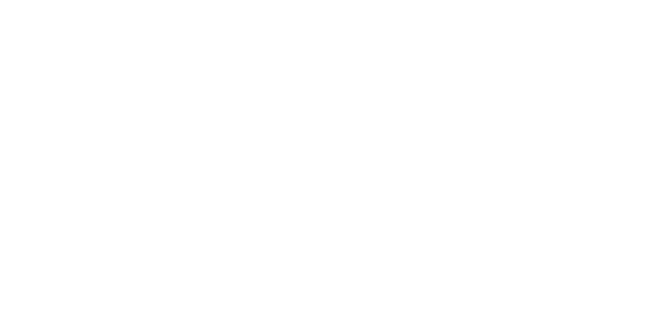
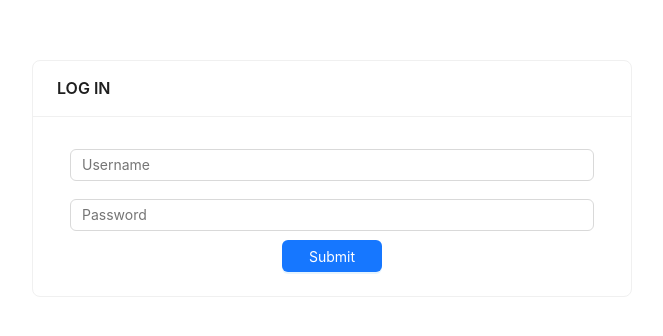
Before and after one commit to BankProject-DBMS/BankProject-DBMS, a React (Create React App) app in the folder frontend/: page /employeeLogin in a window 1280 px wide. Before the commit this address had no page. Shown: the part 340-676 px from the top of the page, without its empty margins (288-951 px from the left). Built offline with nearby package versions, Linux system fonts and the light colour scheme.

Commit message:
employee Login started

```diff
--- a/frontend/src/App.js
+++ b/frontend/src/App.js
@@ -14,6 +14,7 @@ import FixedDepositReg from './Forms/FixedDepositReg';
 import LoanReg from './Forms/LoanReg';
 import LoanList from './Forms/LoanList';
 import CustomerLogin from './pages/LoginPages/CustomerLogin';
+import EmployeeLogin from './pages/LoginPages/EmployeeLogin';
 import RequireAuth from './utils/RequireAuth';
 
 // import for customer portal
@@ -35,7 +36,15 @@ function App() {
         <Routes>
           {/* // employee portal */}
           <Route path='/employeePortal'>
-            <Route exact path='/employeePortal' element={<EmployeeHome />} />
+            <Route
+              exact
+              path='/employeePortal'
+              element={
+                <RequireAuth role={role} redirectTo='/employeeLogin'>
+                  <EmployeeHome />
+                </RequireAuth>
+              }
+            />
             <Route path='customer-register' element={<CustomerReg />} />
             <Route path='customer-list' element={<CustomerList />} />
             <Route path='customer/:customerId' element={<CustomerEditor />} />
@@ -47,6 +56,13 @@ function App() {
             />
             <Route path='loan-register' element={<LoanReg />} />
             <Route path='loan-list' element={<LoanList />} />
+          </Route>
+          <Route path='/employeeLogin'>
+            <Route
+              exact
+              path='/employeeLogin'
+              element={<EmployeeLogin className='customer-login' />}
+            />
           </Route>
 
           {/* // customer portal */}
--- a/frontend/src/api/auth.js
+++ b/frontend/src/api/auth.js
@@ -9,8 +9,9 @@ axios.interceptors.request.use((config) => {
   return config;
 });
 
-export async function customerLogin(credentials) {
+export async function login(credentials) {
   try {
+    if (credentials.role === 'customer') {
       const response = await axios.post(`${HOST}/login/customer`, credentials);
       if (response.data.auth === 'success') {
         localStorage.setItem('token', response.data.token);
@@ -19,6 +20,17 @@ export async function customerLogin(credentials) {
         return response.data;
       } else {
         return await Promise.reject(response.data.message);
+      }
+    } else if (credentials.role === 'employee') {
+      const response = await axios.post(`${HOST}/login/employee`, credentials);
+      if (response.data.auth === 'success') {
+        localStorage.setItem('token', response.data.token);
+        localStorage.setItem('tokenExpiration', Date.now() + 900000);
+        localStorage.setItem('role', response.data.role);
+        return response.data;
+      } else {
+        return await Promise.reject(response.data.message);
+      }
     }
   } catch (error) {
     return await Promise.reject('Login Error: ', error);
--- a/frontend/src/pages/LoginPages/CustomerLogin.js
+++ b/frontend/src/pages/LoginPages/CustomerLogin.js
@@ -1,6 +1,6 @@
 import { Formik, Form, Field, ErrorMessage } from 'formik';
 import { Button, Card } from 'antd';
-import { customerLogin } from '../../api/auth';
+import { login } from '../../api/auth';
 import * as Yup from 'yup';
 import { useNavigate } from 'react-router-dom';
 // Use this instead https://github.com/jannikbuschke/formik-antd
@@ -16,8 +16,9 @@ export default function CustomerLogin() {
     const loginDetails = {
       userName: values.username,
       password: values.password,
+      role: 'customer',
     };
-    customerLogin({ loginDetails })
+    login({ loginDetails })
       .then((response) => {
         console.log(response);
         setSubmitting(false);
--- a/frontend/src/pages/LoginPages/EmployeeLogin.js
+++ b/frontend/src/pages/LoginPages/EmployeeLogin.js
@@ -0,0 +1,88 @@
+import { Formik, Form, Field, ErrorMessage } from 'formik';
+import { Button, Card } from 'antd';
+import { login } from '../../api/auth';
+import * as Yup from 'yup';
+import { useNavigate } from 'react-router-dom';
+// Use this instead https://github.com/jannikbuschke/formik-antd
+export default function EmployeeLogin() {
+  const customerRegSchema = Yup.object().shape({
+    username: Yup.string().required(),
+  });
+
+  const navigate = useNavigate();
+
+  const handleSubmit = (values, { setSubmitting }) => {
+    setSubmitting(true);
+    const loginDetails = {
+      userName: values.username,
+      password: values.password,
+      role: 'employee',
+    };
+    login({ loginDetails })
+      .then((response) => {
+        console.log(response);
+        setSubmitting(false);
+      })
+      .then(() => {
+        navigate('/employeePortal');
+      });
+  };
+  return (
+    <div className='login-box'>
+      <Card hoverable title='LOG IN' style={{ width: 600 }}>
+        <Formik
+          initialValues={{
+            username: '',
+            password: '',
+          }}
+          validationSchema={customerRegSchema}
+          onSubmit={handleSubmit}
+        >
+          {(props) => {
+            const errorInputStyle = {
+              borderColor: 'red',
+            };
+            return (
+              <Form className='customer--reg--form'>
+                <span>
+                  <Field
+                    type='text'
+                    name='username'
+                    placeholder='Username'
+                    style={
+                      props.touched.name && props.errors.name
+                        ? errorInputStyle
+                        : null
+                    }
+                  />
+                </span>
+                <span>
+                  <Field
+                    type='password'
+                    name='password'
+                    placeholder='Password'
+                  />
+                </span>
+
+                <Button
+                  className='customer--reg--form--submit'
+                  type='primary'
+                  onClick={props.handleSubmit}
+                  disabled={props.isSubmitting}
+                >
+                  Submit
+                </Button>
+                {Object.values(props.touched).includes(true) &&
+                  Object.values(props.errors).length !== 0 && (
+                    <div className='customer--reg--form--errors'>
+                      <ErrorMessage name='username' component='div' />
+                    </div>
+                  )}
+              </Form>
+            );
+          }}
+        </Formik>
+      </Card>
+    </div>
+  );
+}
```
Also changed, not shown: 2 other files (tests, documents, lock files or other folders). Lines whose indentation alone changed are shown as unchanged.
